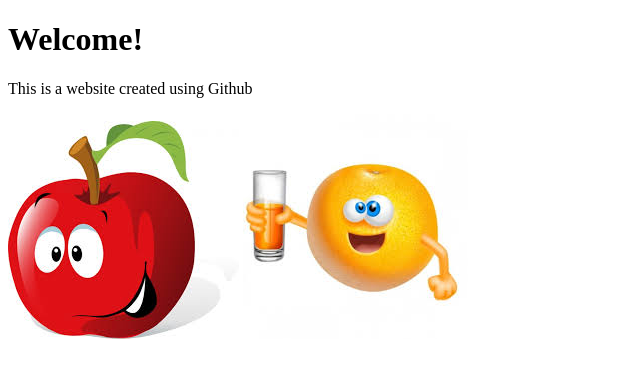
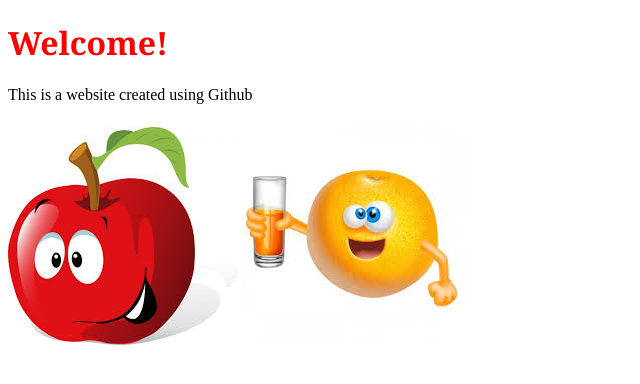
Before and after one commit to rebeccahay/website, a plain HTML site: page index.html in a window 1280 px wide. Shown: the whole page, without its empty margins (0-640 px from the left). Drawn offline with Linux system fonts and the light colour scheme.

Commit message:
Edited css in index.html

```diff
--- a/index.html
+++ b/index.html
@@ -1,5 +1,16 @@
 <!DOCTYPE html>
 <html>
+
+<head>
+<style type="text/css">
+h1 {
+font-family: Georgia, Times, Serif;
+color: red;
+}
+
+</style>
+
+</head>
 
 <h1>Welcome!</h1>
 
```
